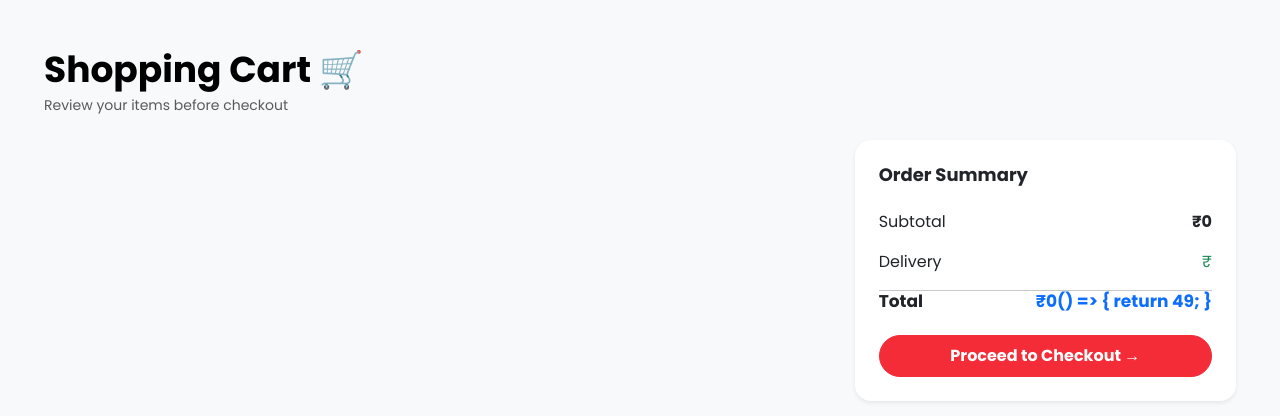
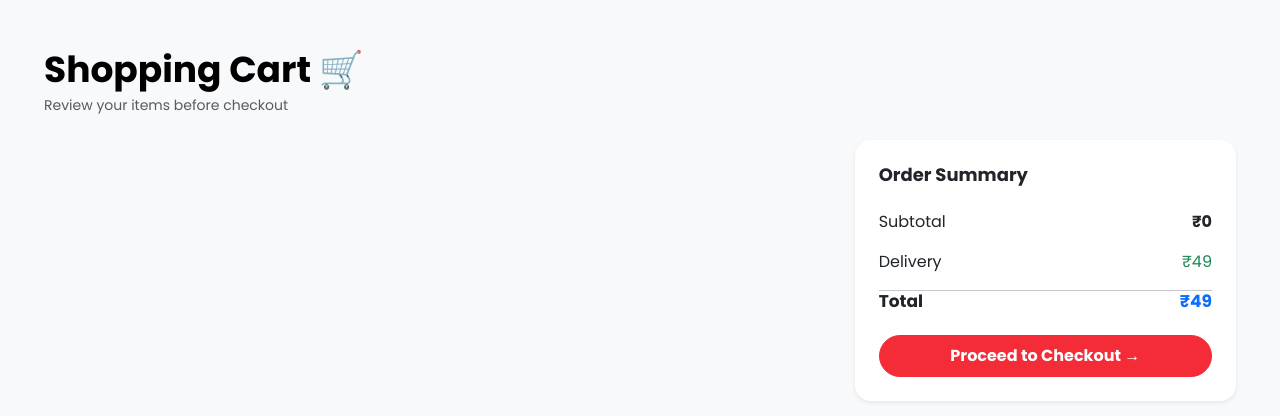
Before and after one commit to Atul-yadav09/Headphone-Hub, a React (Vite) app in the folder headphone-website/: page /cart in a window 1280 px wide. Shown: the top 416 px of the page. Built offline with nearby package versions, Linux system fonts and the light colour scheme.

Commit message:
updated bug

```diff
--- a/headphone-website/src/components/navigation/Footer.jsx
+++ b/headphone-website/src/components/navigation/Footer.jsx
@@ -90,6 +90,9 @@ function Footer() {
           <div className="text-center text-muted">
             © 2026 Headphone Hub. All rights reserved.
           </div>
+          <p className="text-center text-muted">
+            Created by-Atul kumar
+          </p>
 
         </div>
       </footer>
--- a/headphone-website/src/pages/home/Cart.jsx
+++ b/headphone-website/src/pages/home/Cart.jsx
@@ -130,15 +130,16 @@ function Cart() {
             console.log(error);
         }
     };
-    const totalAmount = cart.items.reduce(
+    const DELIVERY_CHARGE = 49;
+
+    const subtotal = cart.items.reduce(
         (total, item) =>
             total + item.product.price * item.quantity,
         0
     );
 
-    const deliverCharge=()=>{
-        return 49;
-    }
+    const totalAmount = subtotal + DELIVERY_CHARGE;
+
     return (
         <div
             className="container-fluid py-5"
@@ -287,13 +288,13 @@ function Cart() {
 
                                 <div className="d-flex justify-content-between mb-3">
                                     <span>Subtotal</span>
-                                    <strong>₹{totalAmount}</strong>
+                                    <strong>₹{subtotal}</strong>
                                 </div>
 
                                 <div className="d-flex justify-content-between mb-3">
                                     <span>Delivery</span>
                                     <span className="text-success">
-                                        ₹{deliverCharge}
+                                        ₹{DELIVERY_CHARGE}
                                     </span>
                                 </div>
 
@@ -305,7 +306,7 @@ function Cart() {
                                     </h5>
 
                                     <h5 className="fw-bold text-primary">
-                                        ₹{totalAmount + deliverCharge}
+                                        ₹{totalAmount}
                                     </h5>
                                 </div>
 
```
